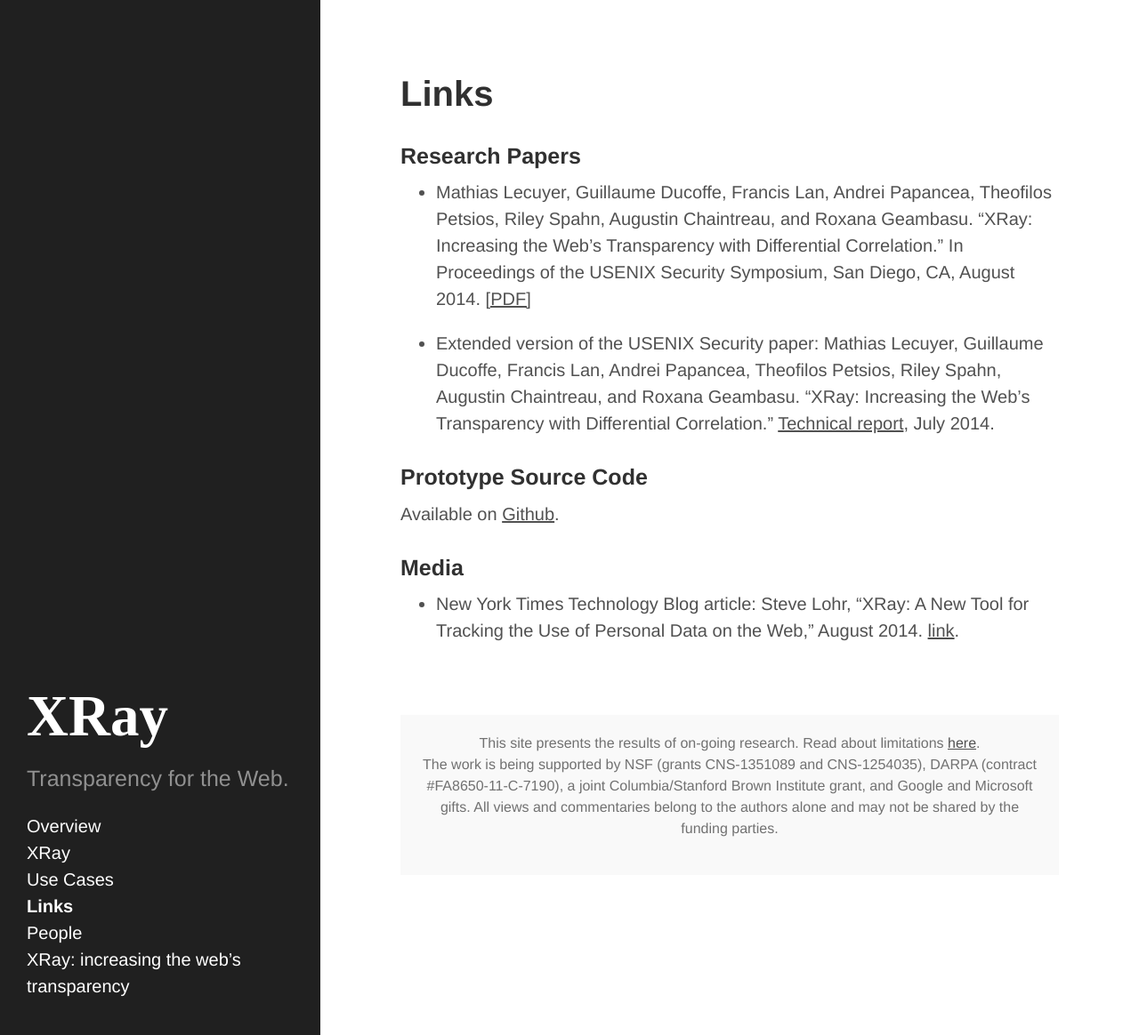
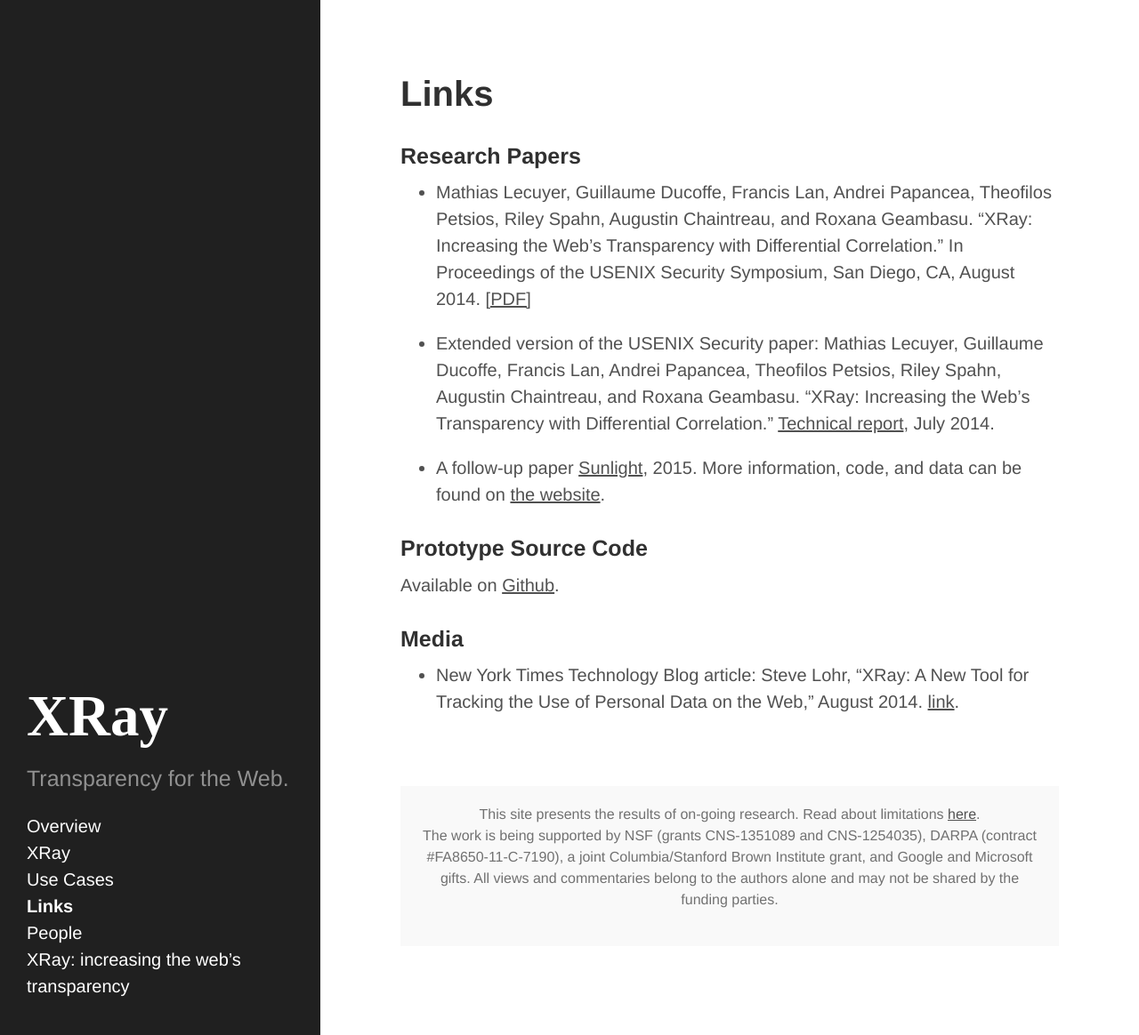
Before and after one commit to columbia/xray, a Jekyll site: the page built from 5-resources.md, in a window 1280 px wide and 1164 px high. Shown: the whole window at 89% size. Built offline with Jekyll 4.4.1, drawn with Linux system fonts in a browser that asks for light colours.

Commit message:
Update 5-resources.md

```diff
--- a/5-resources.md
+++ b/5-resources.md
@@ -17,10 +17,11 @@ Theofilos Petsios, Riley Spahn, Augustin Chaintreau, and Roxana Geambasu.
 "XRay: Increasing the Web's Transparency with Differential Correlation."
 <a href="http://arxiv.org/abs/1407.2323" target="_top">Technical report</a>, July 2014.
 
+* A follow-up paper <a href="https://roxanageambasu.github.io/publications/ccs2015sunlight.pdf" target="_top">Sunlight</a>, 2015. More information, code, and data can be found on <a href="https://columbia.github.io/sunlight/" target="_top">the website</a>.
 
 ### Prototype Source Code
 
-Available on <a href="https://github.com/matlecu/xray" target="_top">Github</a>.
+Available on <a href="https://github.com/columbia/xray" target="_top">Github</a>.
 
 ### Media
 
```
